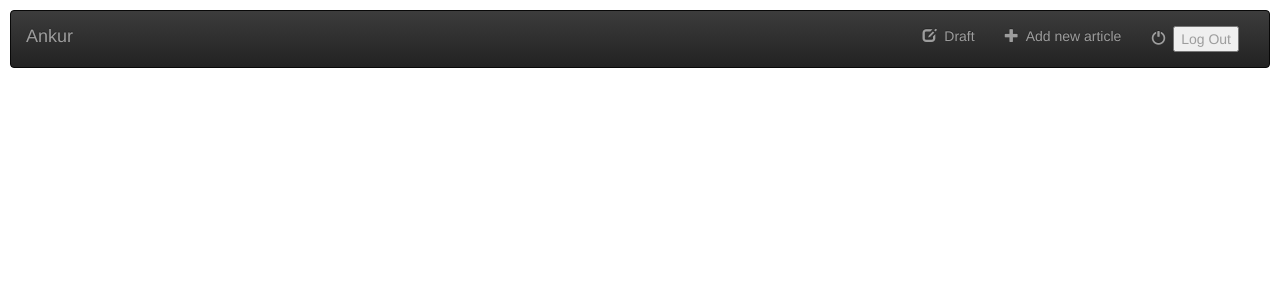
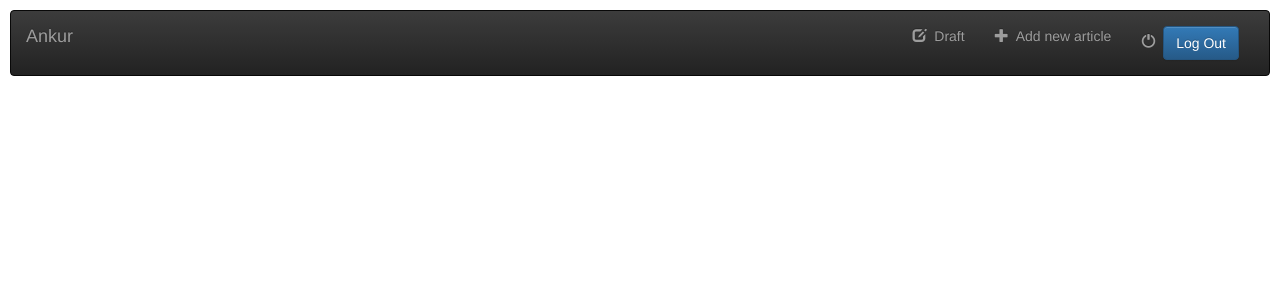
Before and after one commit to AnkurBegining/my-first-blog, a Django app: a page that uses blog/templates/blog/base.html in a window 1280 px wide. Shown: the top 300 px of the page. Run offline with Django 3.2, Linux system fonts and the light colour scheme; the visitor is signed in with stand-in values (Sample User, id 1); data that the repository does not hold is empty; some libraries are stand-ins or nearby versions.

Commit message:
fix:log out button fix

```diff
--- a/blog/templates/blog/base.html
+++ b/blog/templates/blog/base.html
@@ -41,9 +41,9 @@
 
                     </li>
                     <li class="">
-                        <a href="#">
+                        <a href="{% url 'logout' %}">
                             <span class="glyphicon glyphicon-off" aria-hidden="true"></span>&nbsp;
-                            <button class="{% url 'logout' %}">Log Out</button>
+                            <button class="btn btn-primary">Log Out</button>
                         </a>
 
                     </li>
```
